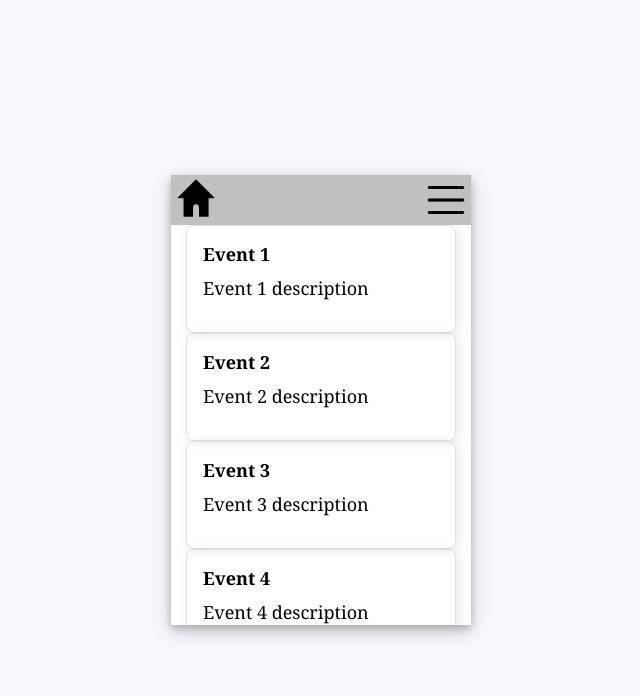
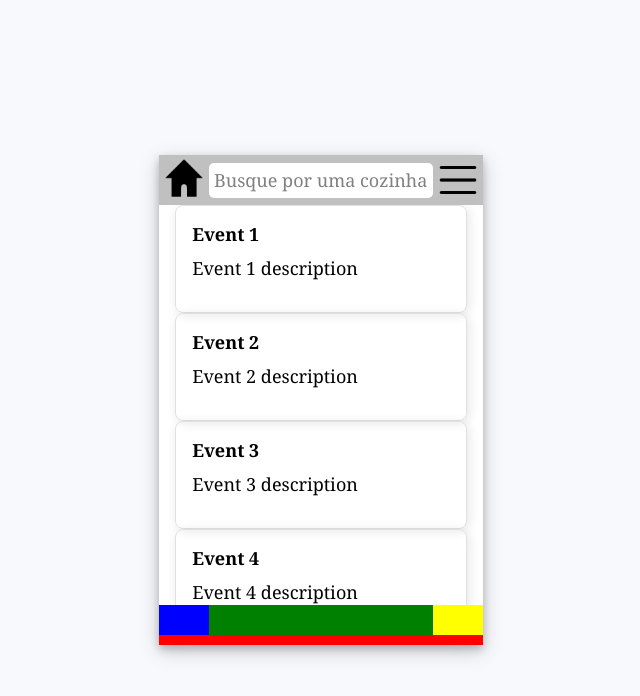
Before and after one commit to izaias-saturnino/tf-engenharia-software, a React (Create React App) app in the folder client-app/: page / in a window 1280 px wide. Shown: the top 696 px of the page, without its empty margins (319-959 px from the left). Built offline with nearby package versions, Linux system fonts and the light colour scheme.

Commit message:
Added a search bar to the upper menu

```diff
--- /dev/null
+++ b/client-app/src/components/EventsList.js
@@ -0,0 +1,39 @@
+import React, { useState } from "react";
+
+const events = [
+    { title: "Event 1", content: "Event 1 description" },
+    { title: "Event 2", content: "Event 2 description" },
+    { title: "Event 3", content: "Event 3 description" },
+    { title: "Event 4", content: "Event 4 description" },
+    { title: "Event 5", content: "Event 5 description" },
+    { title: "Event 6", content: "Event 6 description" },
+    { title: "Event 7", content: "Event 7 description" },
+    { title: "Event 8", content: "Event 8 description" },
+    { title: "Event 9", content: "Event 9 description" },
+    { title: "Event 10", content: "Event 10 description" },
+]
+
+const EventsList = () => {
+    return (
+    <div className="event-list-container">
+    {events.map((event, index) => (
+        <EventCard
+        key={index}
+        title={event.title}
+        content={event.content}
+        />
+    ))}
+    </div>
+    );
+}
+
+const EventCard = ({ title, content }) => {
+    return (
+        <div className="event-card-container">
+            <div className="event-card-title">{title}</div>
+            <div className="event-card-content">{content}</div>
+        </div>
+    )
+}
+
+export default EventsList;
--- a/client-app/src/routes/UpperMenu.js
+++ b/client-app/src/components/UpperMenu.js
@@ -10,15 +10,30 @@ const UpperMenu = () => {
         setIsBurgerMenuOpen(!isBurgerMenuOpen);
     };
 
+    const [searchTerm, setSearchTerm] = useState("");
+
+    const handleSearchSubmit = (e) => {
+        e.preventDefault();
+
+        console.log(searchTerm);
+    }
+
     return (
-        <div className = "upper-menu-bar">
+        <div className="upper-menu-bar">
             <Link to="/home">
-                <button className = "home-button">
-                    <img src={homeIcon} alt="Menu"/>
+                <button className="home-button">
+                    <img src={homeIcon} alt="Menu" />
                 </button>
             </Link>
-            <div className = "search-bar"/>
-            <div className = "burger-menu-container">
+            <form className="search-bar" onSubmit={handleSearchSubmit}>
+                <input
+                    type="text"
+                    value={searchTerm}
+                    onChange={(e) => setSearchTerm(e.target.value)}
+                    placeholder="Busque por uma cozinha"
+                />
+            </form>
+            <div className="burger-menu-container">
                 <button className="burger-menu-button" onClick={toggleBurgerMenu}>
                     <img src={burgerIcon} alt="Menu" />
                 </button>
@@ -31,7 +46,7 @@ const UpperMenu = () => {
                         <button className="burger-dropdown-menu-button">Requisições</button>
                         <button className="burger-dropdown-menu-button">Eventos</button>
                         <Link to="/login">
-                        <button className="burger-dropdown-menu-button">Sair</button>
+                            <button className="burger-dropdown-menu-button">Sair</button>
                         </Link>
                     </div>
                 )}
@@ -40,6 +55,4 @@ const UpperMenu = () => {
     )
 }
 
-
-
 export default UpperMenu;
--- a/client-app/src/routes/Home.js
+++ b/client-app/src/routes/Home.js
@@ -3,47 +3,19 @@ import { useNavigate, useLocation, Link } from 'react-router-dom';
 
 import Login from "./Login.js";
 import AccountForm from "../components/AccountForm";
-import UpperMenu from "./UpperMenu.js"
-
-const events = [
-    { title: "Event 1", content: "Event 1 description" },
-    { title: "Event 2", content: "Event 2 description" },
-    { title: "Event 3", content: "Event 3 description" },
-    { title: "Event 4", content: "Event 4 description" },
-    { title: "Event 5", content: "Event 5 description" },
-    { title: "Event 6", content: "Event 6 description" },
-    { title: "Event 7", content: "Event 7 description" },
-    { title: "Event 8", content: "Event 8 description" },
-    { title: "Event 9", content: "Event 9 description" },
-    { title: "Event 10", content: "Event 10 description" },
-]
+import UpperMenu from "../components/UpperMenu.js"
+import EventsList from "../components/EventsList.js";
 
 const Content = (props) => {
     return (
         <div>
-            {/*
-            <div>Usuário {props.state.username} logado com sucesso.</div>
-            <div>Usuário logado como {props.state.utype}.</div>
-            {!props.state.validatedKitchen && props.state.utype === "cozinha solidária" ? (
-                <div>Seu cadastro ainda não foi validado.</div>
-            ) : (
-                <div></div>
-            )}
-            {props.state.validatedKitchen && props.state.utype === "cozinha solidária" ? (
-                <div>Seu cadastro está validado.</div>
-            ) : (
-                <div></div>
-            )}
-            */}
             <UpperMenu/>
-            <div className="event-list-container">
-            {events.map((event, index) => (
-                <EventCard
-                key={index}
-                title={event.title}
-                content={event.content}
-                />
-            ))}
+            <EventsList/>
+
+            <div className="bar">
+                <div className="bar-a"/>
+                <div className="bar-b"/>
+                <div className="bar-c"/>
             </div>
         </div>
     )
@@ -74,13 +46,4 @@ const Home = (props) => {
     )
 };
 
-const EventCard = ({ title, content }) => {
-    return (
-        <div className="event-card-container">
-            <div className="event-card-title">{title}</div>
-            <div className="event-card-content">{content}</div>
-        </div>
-    )
-}
-
 export default Home;
--- a/client-app/src/styles.css
+++ b/client-app/src/styles.css
@@ -387,7 +387,7 @@ a {
 
 .upper-menu-bar{
   display: flex;
-  justify-content: space-between;
+  align-items: center;
   width: 100%;
   height: 50px;
   background-color: #c0c0c0;
@@ -397,7 +397,6 @@ a {
   margin-left: auto;
   height: 100%;
   width: 50px;
-  position: relative;
 }
 
 .burger-menu-button{
@@ -446,3 +445,61 @@ a {
   width: 100%;
   height: auto;
 }
+
+.search-bar{
+  display: flex;
+  flex-grow: 1;
+  align-items: center;
+  height: 70%;
+  max-width: calc(100% - 100px);
+}
+
+.search-bar input {
+  padding: 5px;
+  border-radius: 5px;
+  border: none;
+  width: 100%;
+  height: 100%;
+  box-sizing: border-box;
+}
+
+.search-bar button {
+  cursor: pointer;
+  border: 1px solid #ccc;
+  background-color: #f0f0f0;
+  border-radius: 5px;
+}
+
+.search-bar input::placeholder {
+  color: gray;
+}
+
+.search-bar input:focus {
+  color: black;
+}
+
+.bar {
+  display: flex;
+  width: 100%;
+  background-color: red;
+  height: 40px;
+}
+
+.bar-a {
+  width: 50px;
+  background-color: blue;
+  height: 30px;
+}
+
+.bar-b {
+  flex-grow: 1;
+  background-color: green;
+  height: 30px;
+}
+
+.bar-c {
+  margin-left: auto;
+  width: 50px;
+  background-color: yellow;
+  height: 30px;
+}
```
Also changed, not shown: 1 other file (tests, documents, lock files or other folders).
